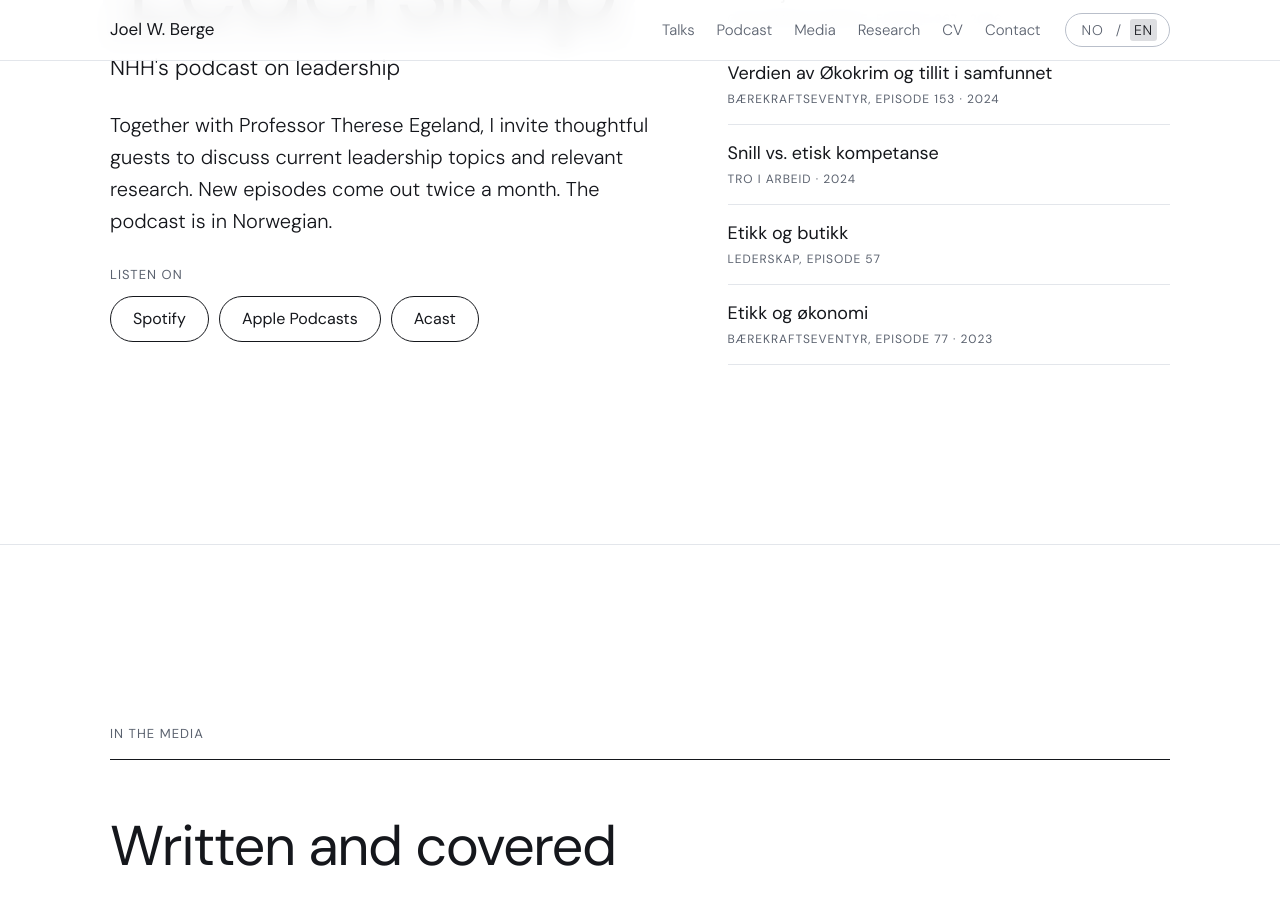
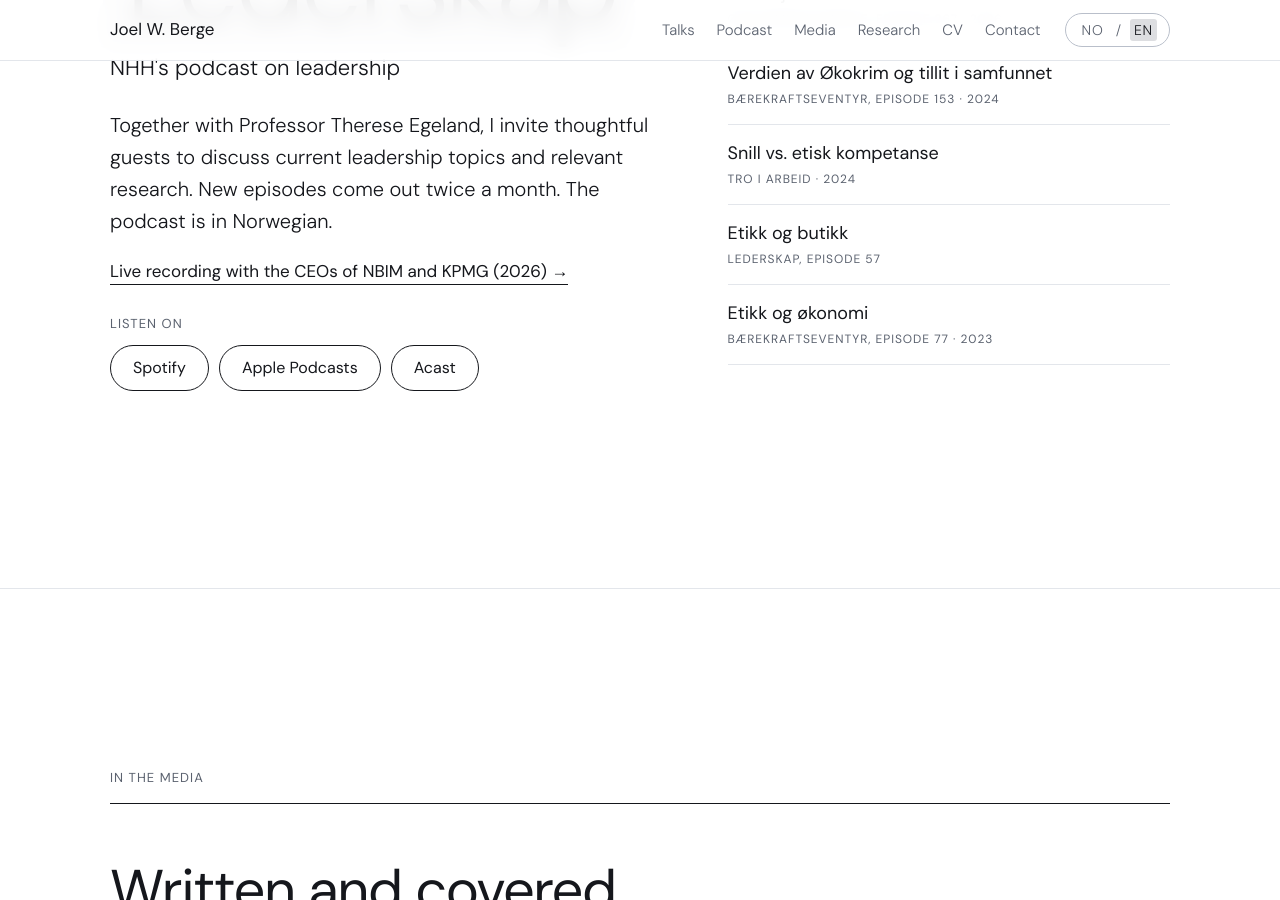
Before and after one commit to joelberge/joelberge.github.io, a Jekyll site: the page built from en/index.html, in a window 1280 px wide and 900 px high, scrolled down 4751 px. Built offline with Jekyll 4.4.1, drawn with Linux system fonts in a browser that asks for light colours.

Commit message:
Podcast section: link to the live recording with the CEOs of NBIM and KPMG
- New 'highlights' list in _data/podcast.yml, shown as links under the
  podcast description (nb/en)

Co-Authored-By: Claude Opus 5.5 <noreply@anthropic.com>
Claude-Session: https://claude.ai/code/session_01QuEDscUrZkVPfLcMTuAdVm

```diff
--- a/_data/podcast.yml
+++ b/_data/podcast.yml
@@ -30,6 +30,14 @@ show:
     - label: Acast
       url: https://shows.acast.com/lederskap
 
+# Notable Lederskap events, shown as links under the podcast description. Newest first.
+highlights:
+  - title:
+      nb: Live-innspilling med toppsjefene i NBIM og KPMG
+      en: Live recording with the CEOs of NBIM and KPMG
+    year: 2026
+    link: https://www.nhh.no/kalender/2026/september/live-innspilling-av-lederskap/
+
 # Recent Lederskap episodes with their images (optional). Example:
 # - title: Moderne Askeladden, med Martin Schütt
 #   link: https://shows.acast.com/lederskap/episodes/moderne-akseladden-med-martin-schutt
--- a/_layouts/home.html
+++ b/_layouts/home.html
@@ -180,6 +180,13 @@
           <h2 class="pod-name"><mark>{{ pod.show.name }}</mark></h2>
           <p class="pod-sub">{{ pod.show.subtitle[L] }}</p>
           <p class="section-lede">{{ pod.show.body[L] }}</p>
+          {%- if pod.highlights %}
+          <ul class="pod-highlights">
+            {%- for h in pod.highlights %}
+            <li><a class="link-arrow" href="{{ h.link }}">{{ h.title[L] }} ({{ h.year }}) <span aria-hidden="true">→</span></a></li>
+            {%- endfor %}
+          </ul>
+          {%- endif %}
           <p class="pod-links"><span class="label">{{ t.podcast_listen }}</span>
             {%- for l in pod.show.links %}<a class="btn" href="{{ l.url }}">{{ l.label }}</a>{% endfor -%}
           </p>
--- a/assets/css/site.css
+++ b/assets/css/site.css
@@ -264,6 +264,8 @@ h1 {
 .pod-grid { display: grid; grid-template-columns: 1.1fr 0.9fr; gap: clamp(32px, 6vw, 80px); align-items: start; }
 .pod-name { font-size: clamp(56px, 9vw, 112px); line-height: 1; letter-spacing: -0.04em; font-weight: 300; margin-bottom: 10px; }
 .pod-sub { font-size: 22px; margin-bottom: 24px; }
+.pod-highlights { margin: 4px 0 8px; display: grid; gap: 10px; }
+.pod-highlights .link-arrow { font-size: 17px; }
 .pod-links { display: flex; flex-wrap: wrap; align-items: center; gap: 10px; margin-top: 28px; }
 .pod-links .label { width: 100%; }
 @media (max-width: 860px) { .pod-grid { grid-template-columns: 1fr; } }
```
